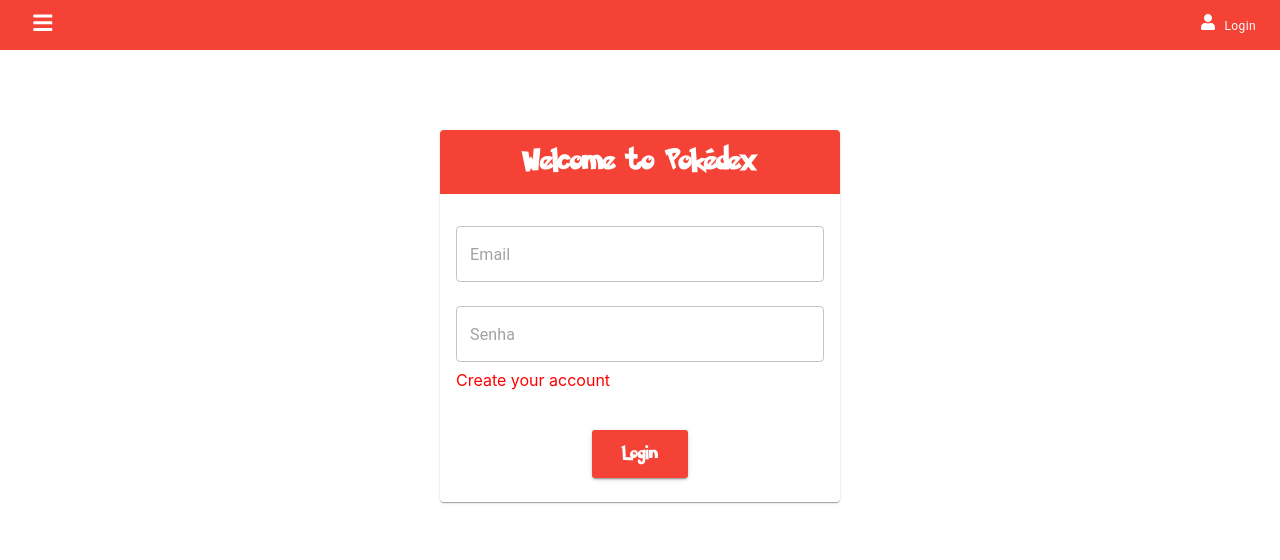
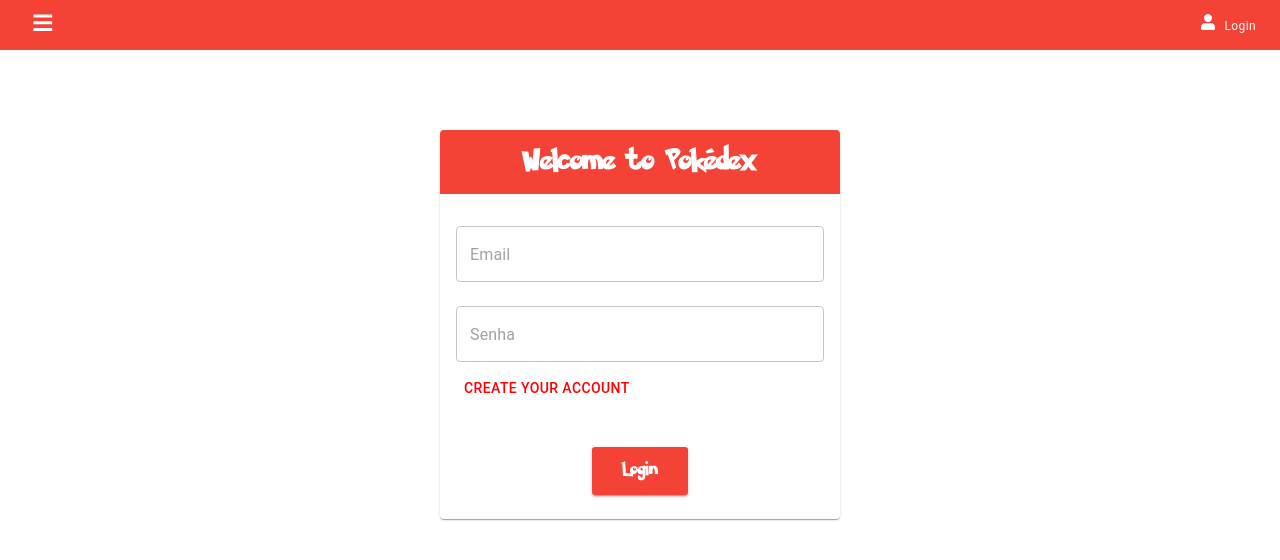
Before and after one commit to SinvalVJunior/pokedex-web-frontend, a React (Create React App) app: page /login in a window 1280 px wide. Shown: the top 560 px of the page. Built offline with nearby package versions, Linux system fonts and the light colour scheme.

Commit message:
Adding mongodb database configuration and integrates user authentication

```diff
--- a/src/clients/backend.js
+++ b/src/clients/backend.js
@@ -18,10 +18,11 @@
   try {
     const response = await axios.post(`${backendUrl}/login`, { email: email, password: password }).catch(err => err.response);
 
-    if(response.status === 200) return response.data;
-    else throw new Error("Somthing went wrong when trying to login.");
+    if(response.status === 200) return {...response.data, error: false};
+    else throw new Error(response.data?.error);
   } catch (err) {
-    alert(err)
+    alert(err);
+    return { error: true };
   }
 }
 
--- a/src/components/Navbar/Navbar.js
+++ b/src/components/Navbar/Navbar.js
@@ -60,7 +60,7 @@
                                 <AiIcons.AiOutlineClose />
                             </Link>
                         </li>
-                        {user?.userId ? userLoggedMenu : userNotLoggedMenu}
+                        {user?.email ? userLoggedMenu : userNotLoggedMenu}
                     </ul>
                 </nav>
             </IconContext.Provider>
--- a/src/components/UserMenu/UserMenu.js
+++ b/src/components/UserMenu/UserMenu.js
@@ -79,7 +79,7 @@
     return (
         <>
         <div>
-            {!user?.userId ?
+            {!user?.email ?
                 <Link to='/login' className={classes.userLogo}>
                     <FaIcons.FaUser />
                     <Typography variant='caption' className={classes.menuUserNotLogged} >
@@ -111,7 +111,7 @@
                                     <Container>
                                         <Typography variant='caption' className={classes.menuUserData} >
                                             <ul className={classes.listData}>
-                                                <li>username: {user?.username}</li>
+                                                <li>name: {user?.name}</li>
                                                 <li>email: {user?.email}</li>
                                             </ul>
                                         </Typography>
--- a/src/components/pages/Login/Login.js
+++ b/src/components/pages/Login/Login.js
@@ -19,8 +19,9 @@
     const [username, setUserName] = useState('');
 
     const login = async () => {
-        const { token, user } = await postLogin(email, password);
-        if (token) {
+        const { token, user, error } = await postLogin(email, password);
+
+        if (!error) {
             const userData = JSON.stringify(user);
             localStorage.setItem('token', token);
             localStorage.setItem('user', userData);
@@ -68,7 +69,7 @@
                             onChange={(value) => { setPassword(value.target.value) }}
 
                         />
-                        <a onClick={handleEdit} className={classes.link}>Create your account</a>
+                        <Button onClick={handleEdit} className={classes.link}>Create your account</Button>
                     </CardContent>
                     <CardActions className={classes.buttonWrapper}>
                         <Button variant='contained' classes={{
--- a/src/components/pages/Login/Login.styles.js
+++ b/src/components/pages/Login/Login.styles.js
@@ -88,11 +88,10 @@
             maxWidth: '250px'
         },
         link: {
-            textDecoration: 'none',
             color:'red',
             "&:hover":{
-                color:'blue',
-                cursor: 'pointer'
+                cursor: 'pointer',
+                backgroundColor: "#fff"
             },
             "&:active":{
                 color:'black',
```
